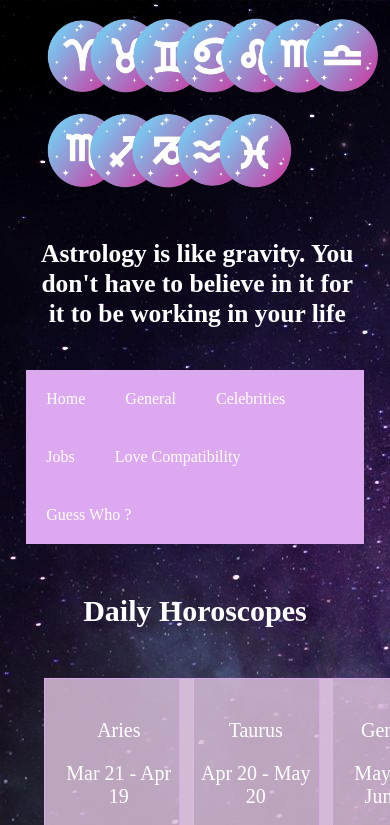
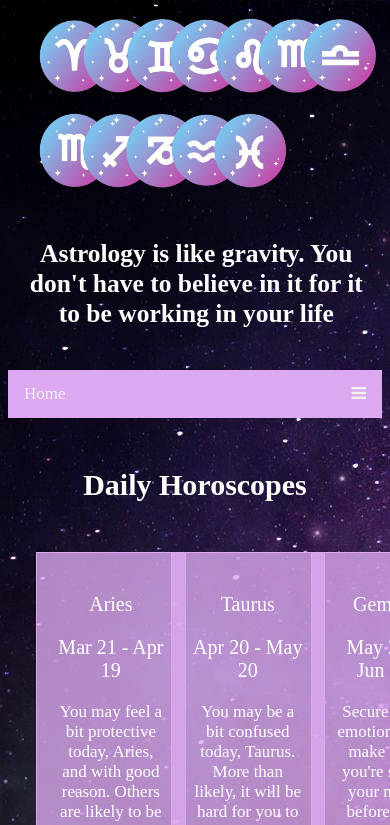
Before and after one commit to EvelineH/horoscope, a plain HTML site: page index.html in a window 390 px wide. Shown: the top 825 px of the page. Drawn offline with Linux system fonts and the light colour scheme.

Commit message:
add responsiveness for navigation bar

```diff
--- a/allStyles.css
+++ b/allStyles.css
@@ -9,7 +9,7 @@
     transform: scale(1.5);
 }
 
-ul {
+/* ul {
     list-style-type: none;
     margin: 0;
     padding: 0;
@@ -31,17 +31,62 @@ li a {
 
 li a:hover {
     background-color: rgb(217, 142, 247);
+} */
+
+.navigationBar {
+  overflow: hidden;
+  background-color: #dca9f0;
 }
 
-#navigationBar {
-    margin: auto;
-    width: 95%;
+.navigationBar a {
+  float: left;
+  display: block;
+  color: #f2f2f2;
+  text-align: center;
+  padding: 14px 16px;
+  text-decoration: none;
+  font-size: 17px;
 }
 
+.navigationBar a:hover {
+  background-color: rgb(221, 159, 245);
+}
+
+.navigationBar.active {
+  background-color:rgb(217, 142, 247);
+}
+
+.navigationBar .icon {
+  display: none;
+}
+
+@media screen and (max-width: 600px) {
+  .navigationBar a:not(:first-child) {display: none;}
+  .navigationBar a.icon {
+    float: right;
+    display: block;
+  }
+}
+
+@media screen and (max-width: 600px) {
+  .navigationBar.responsive {position: relative;}
+  .navigationBar.responsive .icon {
+    position: absolute;
+    right: 0;
+    top: 0;
+  }
+  .navigationBar.responsive a {
+    float: none;
+    display: block;
+    text-align: left;
+  }
+}
+
+/*
 #mainContainer {
     margin: auto;
     width: 95%;
-}
+} */
 
 #headerSigns {
     margin: auto;
@@ -95,5 +140,6 @@ li a:hover {
     width: 80%;
     text-align: center;
     border: 1px solid #dca9f0;
-    background-color: rgba(216, 191, 216, 0.849);
+    background-color: #dca9f0c9;
+    /* background-color: rgba(216, 191, 216, 0.849); */
 }
--- a/index.html
+++ b/index.html
@@ -3,10 +3,21 @@
         <title> Horoscope </title>
         <meta name="viewport" content="width=device-width, initial-scale=1.0">
         <link rel="stylesheet" href="allStyles.css">
+        <link rel="stylesheet" href="https://cdnjs.cloudflare.com/ajax/libs/font-awesome/4.7.0/css/font-awesome.min.css">
     </head>
 
     <body style='background-image: url("assets/backgroundImg.jpg");'>
         <div id="app"></div>
         <script type="module" src="./js/index.js"></script>
+        <!-- <script>
+            function navFunction() {
+                var x = document.getElementById("navigationBar");
+                if (x.className === "navigationBar") {
+                    x.className += " responsive";
+                } else {
+                    x.className = "navigationBar";
+                }
+            }
+        </script> -->
     </body>
 </html>
--- a/js/Home.js
+++ b/js/Home.js
@@ -10,6 +10,7 @@ export default class extends AbstractView {
   async fetchDaily() {
     return new Promise(function(resolve, reject) {
         fetch('/horoscope/back/daily-horoscope.json')
+        // fetch('../back/daily-horoscope.json')
         .then(response => response.json())
         .then(dailyData => {
             dailyData = dailyData.daily
@@ -80,14 +81,15 @@ export default class extends AbstractView {
 
 
     <nav id="navigationBar" class="navigationBar">
-        <ul>
-            <li><a href="/horoscope/" class="nav__link" data-link>Home</a></li>
-            <li><a href="/horoscope/general" class="nav__link" data-link>General</a></li>
-            <li><a href="/horoscope/celebrities" class="nav__link" data-link>Celebrities</a></li>
-            <li><a href="/horoscope/jobs" class="nav__link" data-link>Jobs</a></li>
-            <li><a href="/horoscope/compatibility" class="nav__link" data-link>Love Compatibility</a></li>
-            <li><a href="/horoscope/game" class="nav__link" data-link>Guess Who ?</a></li>
-        </ul>
+        <a href="/horoscope/" class="nav__link" data-link>Home</a>
+        <a href="/horoscope/general" class="nav__link" data-link>General</a>
+        <a href="/horoscope/celebrities" class="nav__link" data-link>Celebrities</a>
+        <a href="/horoscope/jobs" class="nav__link" data-link>Jobs</a>
+        <a href="/horoscope/compatibility" class="nav__link" data-link>Love Compatibility</a>
+        <a href="/horoscope/game" class="nav__link" data-link>Guess Who ?</a>
+        <a href="javascript:void(0);" class="icon" onclick="navFunction()">
+            <i class="fa fa-bars"></i>
+        </a>
     </nav>
 
     <p class="white-label-30"><b>Daily Horoscopes</b></p>
--- a/js/index.js
+++ b/js/index.js
@@ -71,3 +71,12 @@ document.addEventListener('DOMContentLoaded', () => {
   });
   router();
 });
+
+function navFunction() {
+  var x = document.getElementById("navigationBar");
+  if (x.className === "navigationBar") {
+      x.className += " responsive";
+  } else {
+      x.className = "navigationBar";
+  }
+}
```
Also changed, not shown: assets/icon-celebrities.jpg (added), assets/icon-compatibility.jpg (added), assets/icon-game.jpg (added), assets/icon-general.jpg (added), assets/icon-home.jpg (added).
